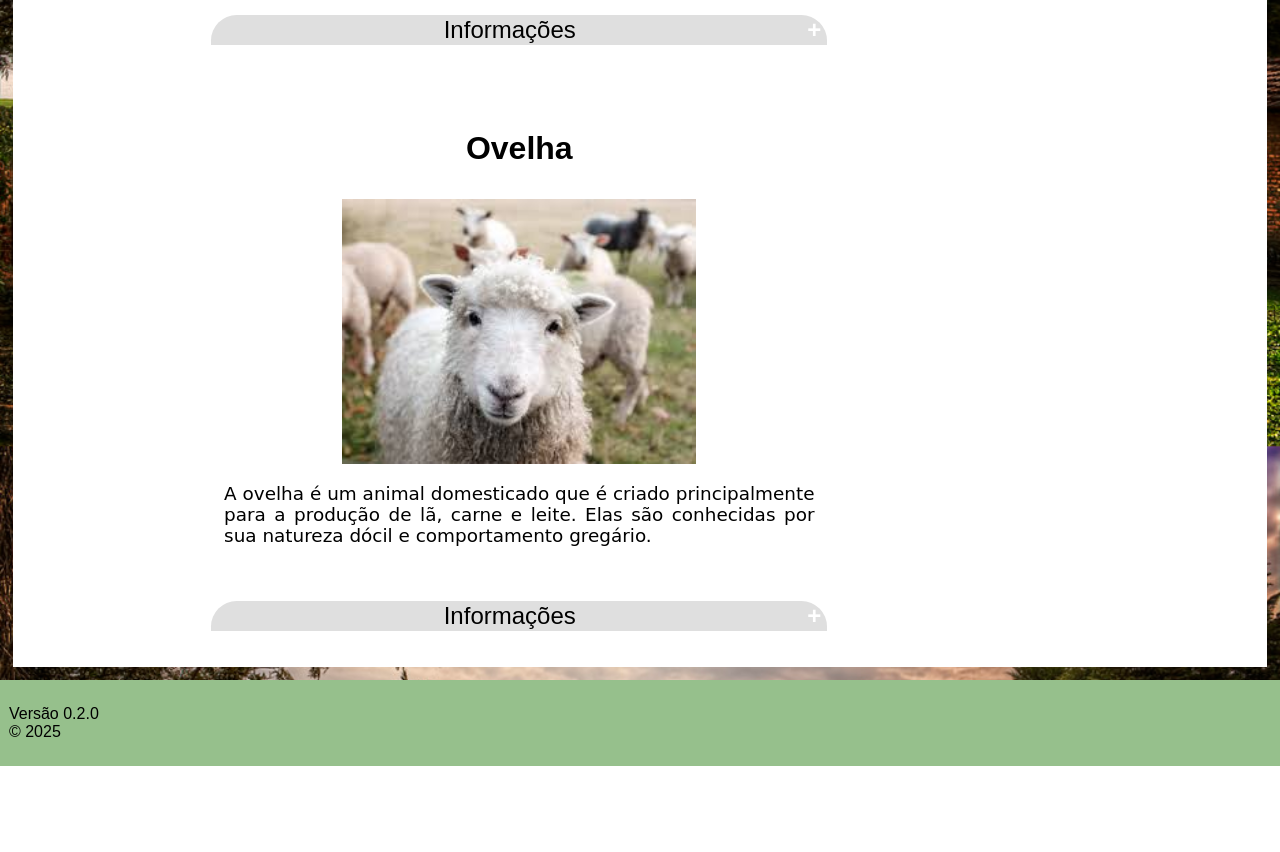
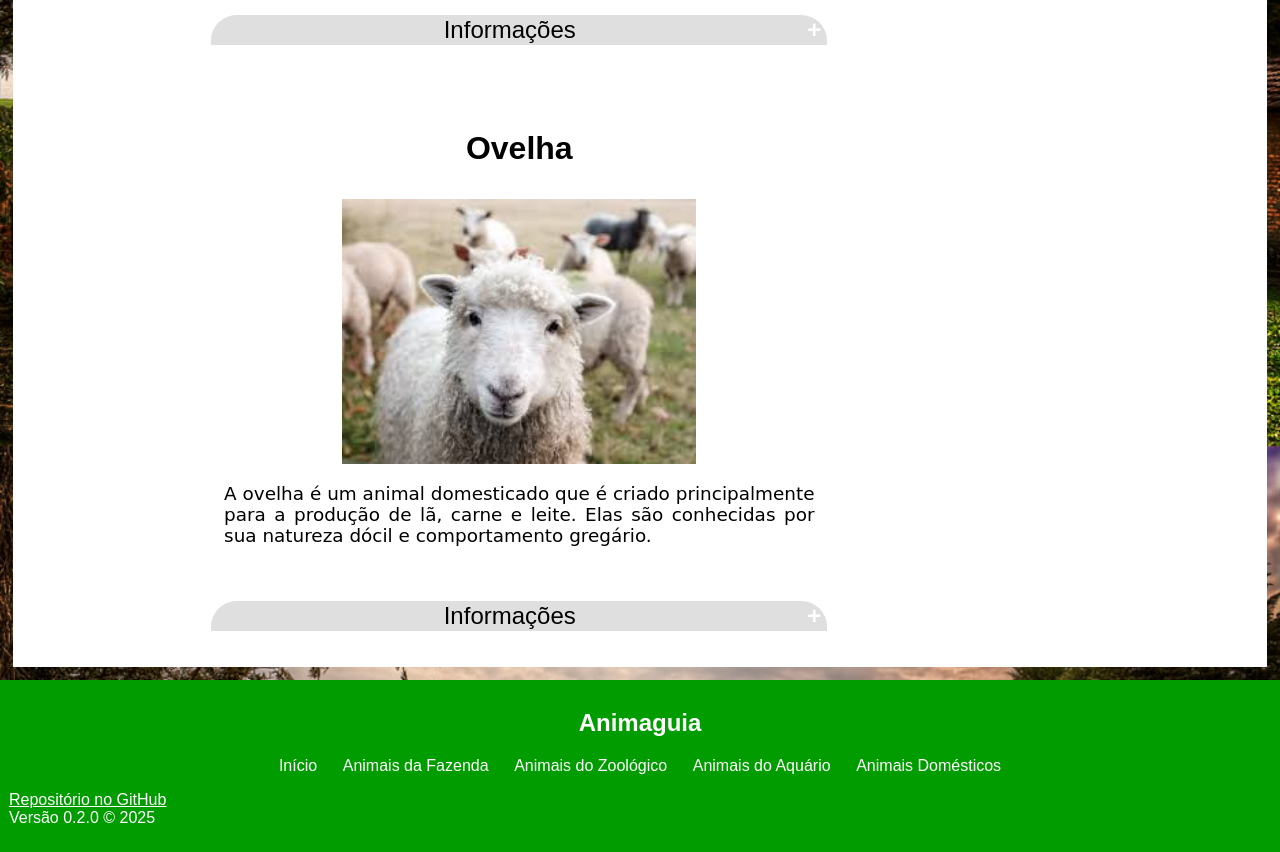
Before and after one commit to Arthur-Lourencini/Animaguia, a plain HTML site: page animais-da-fazenda.html in a window 1280 px wide. Shown: the part 2110-2962 px from the top of the page. Before the commit the page ends 2876 px from the top, so only its background shows below. Drawn offline with Linux system fonts and the light colour scheme.

Commit message:
footer melhorado

```diff
--- a/animais-da-fazenda.html
+++ b/animais-da-fazenda.html
@@ -109,5 +109,14 @@
         </section>
     </body>
     <footer>
-        <p>Versão 0.2.0<br>&copy 2025 </p>
+        <h2>Animaguia</h2>
+        <div class="footerLinks">
+            <a href="index.html">Início</a>
+            <a href="animais-da-fazenda.html">Animais da Fazenda</a>
+            <a href="animais-do-zoologico.html">Animais do Zoológico</a>
+            <a href="animais-do-aquario.html">Animais do Aquário</a>
+            <a href="animais-domesticos.html">Animais Domésticos</a>
+        </div>
+        <p><a href="https://github.com/MiguelAlcalde311205/Web-Design---AC2-e-AF">Repositório no GitHub</a><br>Versão 0.2.0 &copy 2025 </p>
     </footer>
+</html>
--- a/style.css
+++ b/style.css
@@ -196,9 +196,28 @@ ul.content {
 }
 
 footer {
-    background-color: rgb(150, 192, 140);
+    background-color: rgb(0, 156, 0);
     font-family: sans-serif;
     padding: 0.7vw;
+    color: white;
+}
+
+.footerLinks {
+    display: flex;
+    justify-content: center;
+    gap: 2vw;
+    margin-bottom: 0.5vh;
+}
+
+.footerLinks a {
+    color: white;
+    text-decoration: none;
+    font-size: 1em;
+}
+
+.footerLinks a:hover, footer a {
+    text-decoration: underline;
+    color: white;
 }
 
 @media screen and (max-width: 768px) {
```
Also changed, not shown: animais-do-aquario.html (+9 -1 lines), animais-do-zoologico.html (+9 -1 lines), animais-domesticos.html (+9 -1 lines), index.html (+10 -1 lines), README.md.
